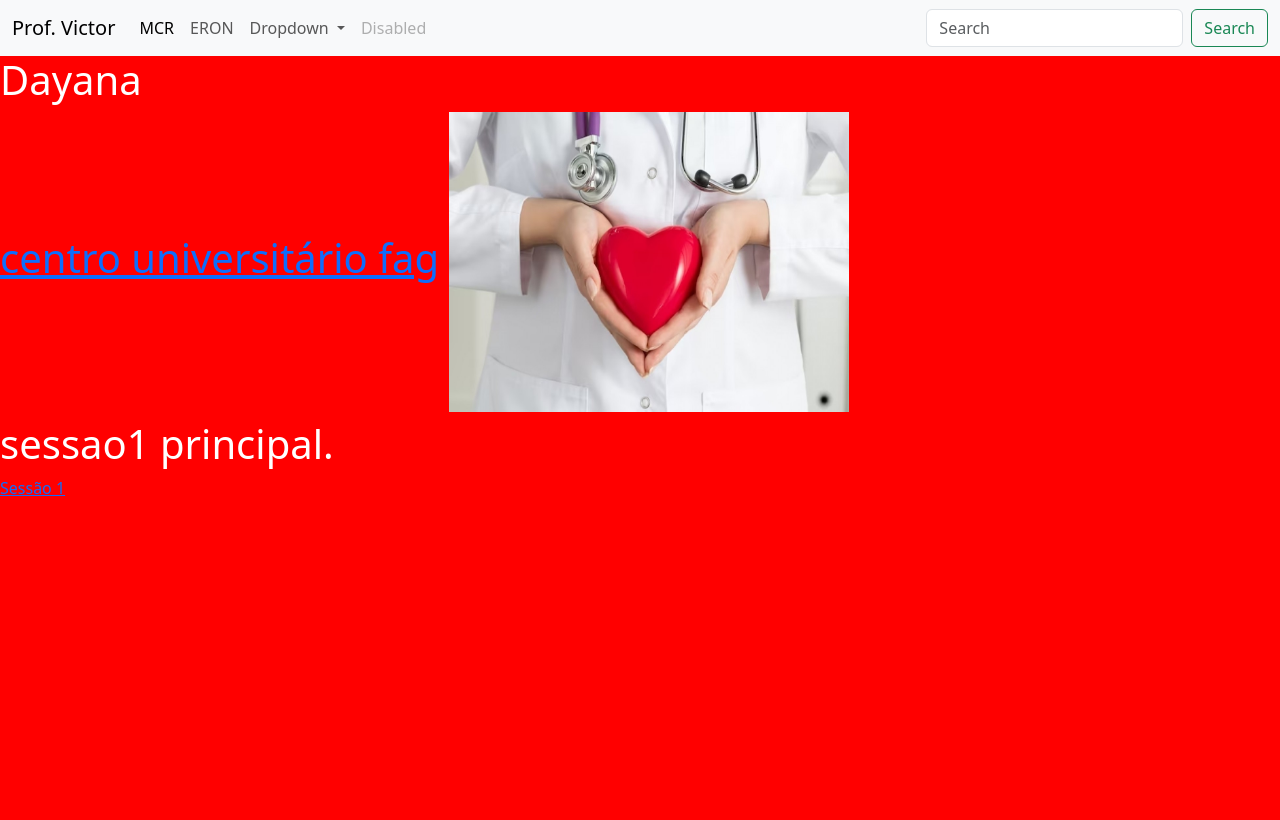
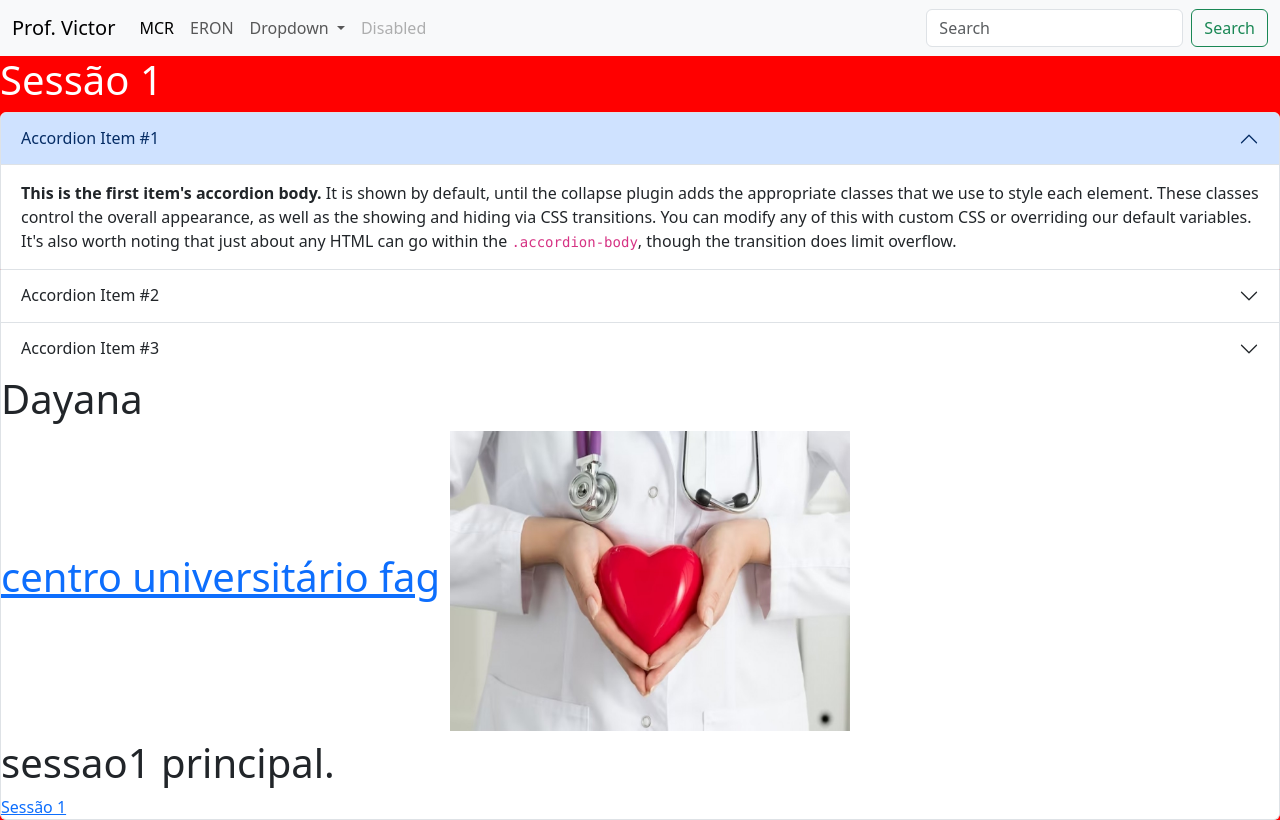
Before and after one commit to DayanaStephany/DayanaStephany.github.io, a plain HTML site: page sessao1.html in a window 1280 px wide. Drawn offline with nearby package versions, Linux system fonts and the light colour scheme.

Commit message:
Add files via upload

```diff
--- a/sessao1.html
+++ b/sessao1.html
@@ -48,6 +48,44 @@
             </form>
           </div>
         </div>
+      </nav>
+<h1>Sessão 1</h1>
+    <div class="accordion" id="accordionExample">
+  <div class="accordion-item">
+    <h2 class="accordion-header">
+      <button class="accordion-button" type="button" data-bs-toggle="collapse" data-bs-target="#collapseOne" aria-expanded="true" aria-controls="collapseOne">
+        Accordion Item #1
+      </button>
+    </h2>
+    <div id="collapseOne" class="accordion-collapse collapse show" data-bs-parent="#accordionExample">
+      <div class="accordion-body">
+        <strong>This is the first item's accordion body.</strong> It is shown by default, until the collapse plugin adds the appropriate classes that we use to style each element. These classes control the overall appearance, as well as the showing and hiding via CSS transitions. You can modify any of this with custom CSS or overriding our default variables. It's also worth noting that just about any HTML can go within the <code>.accordion-body</code>, though the transition does limit overflow.
+      </div>
+    </div>
+  </div>
+  <div class="accordion-item">
+    <h2 class="accordion-header">
+      <button class="accordion-button collapsed" type="button" data-bs-toggle="collapse" data-bs-target="#collapseTwo" aria-expanded="false" aria-controls="collapseTwo">
+        Accordion Item #2
+      </button>
+    </h2>
+    <div id="collapseTwo" class="accordion-collapse collapse" data-bs-parent="#accordionExample">
+      <div class="accordion-body">
+        <strong>This is the second item's accordion body.</strong> It is hidden by default, until the collapse plugin adds the appropriate classes that we use to style each element. These classes control the overall appearance, as well as the showing and hiding via CSS transitions. You can modify any of this with custom CSS or overriding our default variables. It's also worth noting that just about any HTML can go within the <code>.accordion-body</code>, though the transition does limit overflow.
+      </div>
+    </div>
+  </div>
+  <div class="accordion-item">
+    <h2 class="accordion-header">
+      <button class="accordion-button collapsed" type="button" data-bs-toggle="collapse" data-bs-target="#collapseThree" aria-expanded="false" aria-controls="collapseThree">
+        Accordion Item #3
+      </button>
+    </h2>
+    <div id="collapseThree" class="accordion-collapse collapse" data-bs-parent="#accordionExample">
+      <div class="accordion-body">
+        <strong>This is the third item's accordion body.</strong> It is hidden by default, until the collapse plugin adds the appropriate classes that we use to style each element. These classes control the overall appearance, as well as the showing and hiding via CSS transitions. You can modify any of this with custom CSS or overriding our default variables. It's also worth noting that just about any HTML can go within the <code>.accordion-body</code>, though the transition does limit overflow.
+      </div>
+        </div>
 </nav>
               <h1>Dayana<h1>
            <a href="ww.fag.edu.br">centro universitário fag</a>
```
